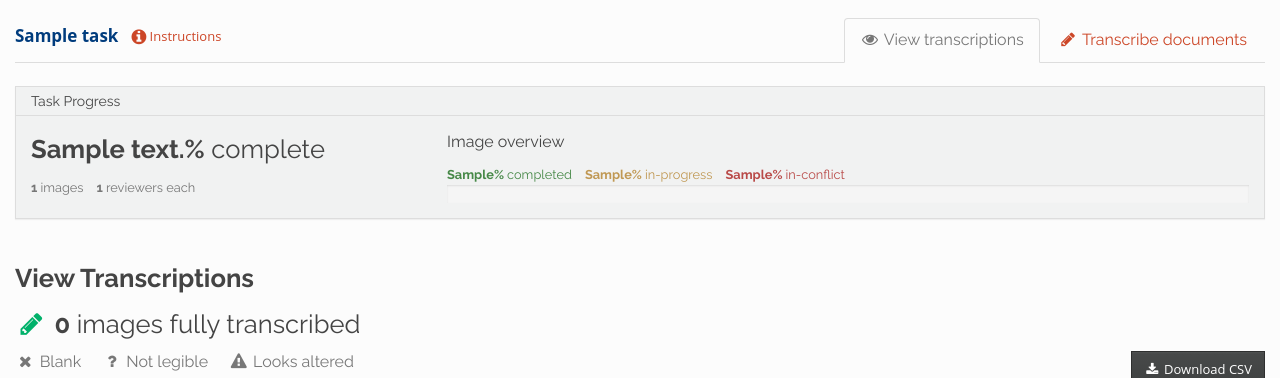
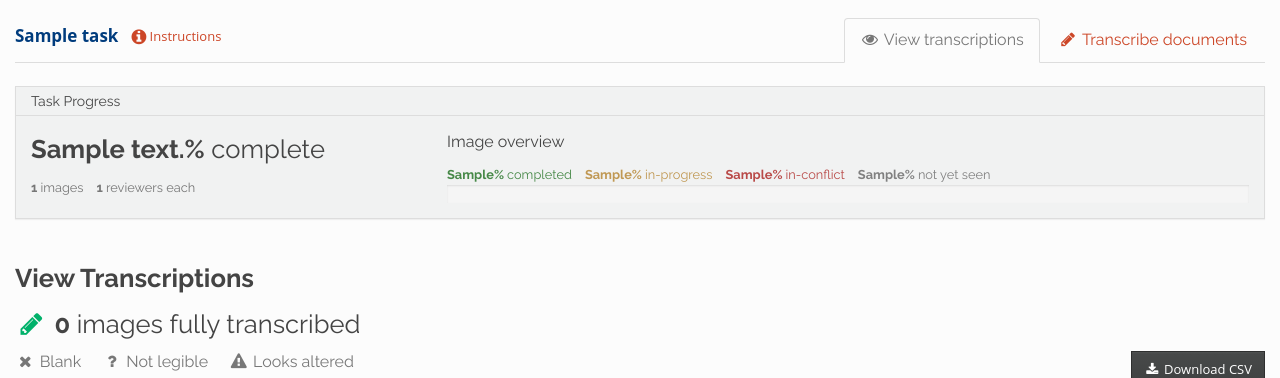
Before and after one commit to OpenElectionData/election-transcriber, a Flask app: template transcriber/templates/transcriptions.html in a window 1280 px wide. Shown: the part 50-428 px from the top of the page. Run offline with Flask 2, Linux system fonts and the light colour scheme; the template is opened without the code that fills it: most values are stand-ins (such as "Sample title", 1, 10 or a date in 2020); parts of the project's set-up code (start-up, migrations or seed data) failed here and were passed over; some libraries are stand-ins or nearby versions.

Commit message:
progress bar improvements

```diff
--- a/transcriber/static/css/custom.css
+++ b/transcriber/static/css/custom.css
@@ -379,6 +379,9 @@ table, label,.control-label,.help-block,.checkbox,.radio { font-size: 16px; }
 .conflict{
   color: #D35400;
 }
+.progress-bar-unseen{
+  background-color: #ccc;
+}
 .unseen{
   color: #ccc;
 }
--- a/transcriber/templates/transcriptions.html
+++ b/transcriber/templates/transcriptions.html
@@ -29,32 +29,48 @@
                     <div class="col-sm-8">
                         <p class="text-dark">Image overview</p>
                         <span class="text-xs">
+                            {% if task['progress']['docs_done_perc'] %}
                             <span class="text-success">
                                 <strong>
                                     {{task['progress']['docs_done_perc']}}%
                                 </strong>
                                 completed &nbsp;&nbsp;
                             </span>
+                            {% endif %}
+                            {% if task['progress']['docs_inprog_perc'] %}
                             <span class="text-warning">
                                 <strong>
                                     {{task['progress']['docs_inprog_perc']}}%
                                 </strong>
                                 in-progress &nbsp;&nbsp;
                             </span>
+                            {% endif %}
+                            {% if task['progress']['docs_conflict_perc'] %}
                             <span class="text-danger">
                                 <strong>
                                     {{task['progress']['docs_conflict_perc']}}%
                                 </strong>
                                 in-conflict &nbsp;&nbsp;
                             </span>
+                            {% endif %}
+                            {% if task['progress']['docs_unseen_perc'] %}
+                            <span class="text-muted">
+                                <strong>
+                                    {{task['progress']['docs_unseen_perc']}}%
+                                </strong>
+                                not yet seen
+                            </span>
+                            {% endif %}
                         </span>
 
                         <div class="progress">
-                            <div class="progress-bar progress-bar-done progress-tooltip" role="progressbar" aria-valuenow="{{task['progress']['docs_done_perc']}}" aria-valuemin="0" aria-valuemax="100" title="" data-content="content here" data-placement="bottom" data-toggle="tooltip" data-original-title="images completed" style="width: {{task['progress']['docs_done_perc']}}%">
+                            <div class="progress-bar progress-bar-done progress-tooltip" role="progressbar" aria-valuenow="{{task['progress']['docs_done_perc']}}" aria-valuemin="0" aria-valuemax="100" title="" data-content="content here" data-placement="bottom" data-toggle="tooltip" data-original-title="{{task['progress']['docs_done_ct']}} images completed" style="width: {{task['progress']['docs_done_perc']}}%">
                             </div>
-                            <div class="progress-bar progress-bar-inprog progress-tooltip" role="progressbar" aria-valuenow="{{task['progress']['docs_inprog_perc']}}" aria-valuemin="0" aria-valuemax="100" title="" data-content="content here" data-placement="bottom" data-toggle="tooltip" data-original-title="images in progress" style="width: {{task['progress']['docs_inprog_perc']}}%">
+                            <div class="progress-bar progress-bar-inprog progress-tooltip" role="progressbar" aria-valuenow="{{task['progress']['docs_inprog_perc']}}" aria-valuemin="0" aria-valuemax="100" title="" data-content="content here" data-placement="bottom" data-toggle="tooltip" data-original-title="{{task['progress']['docs_inprog_ct']}} images in progress" style="width: {{task['progress']['docs_inprog_perc']}}%">
                             </div>
-                            <div class="progress-bar progress-bar-conflict progress-tooltip" role="progressbar" aria-valuenow="{{task['progress']['docs_conflict_perc']}}" aria-valuemin="0" aria-valuemax="100" title="" data-content="content here" data-placement="bottom" data-toggle="tooltip" data-original-title="images with conflicting transcriptions" style="width: {{task['progress']['docs_conflict_perc']}}%">
+                            <div class="progress-bar progress-bar-conflict progress-tooltip" role="progressbar" aria-valuenow="{{task['progress']['docs_conflict_perc']}}" aria-valuemin="0" aria-valuemax="100" title="" data-content="content here" data-placement="bottom" data-toggle="tooltip" data-original-title="{{task['progress']['docs_conflict_ct']}} images with conflicting transcriptions" style="width: {{task['progress']['docs_conflict_perc']}}%">
+                            </div>
+                            <div class="progress-bar progress-bar-unseen progress-tooltip" role="progressbar" aria-valuenow="{{task['progress']['docs_unseen_perc']}}" aria-valuemin="0" aria-valuemax="100" title="" data-content="content here" data-placement="bottom" data-toggle="tooltip" data-original-title="{{task['progress']['docs_unseen_ct']}} images without any transcriptions yet" style="width: {{task['progress']['docs_unseen_perc']}}%">
                             </div>
                         </div>
                     </div>
```
